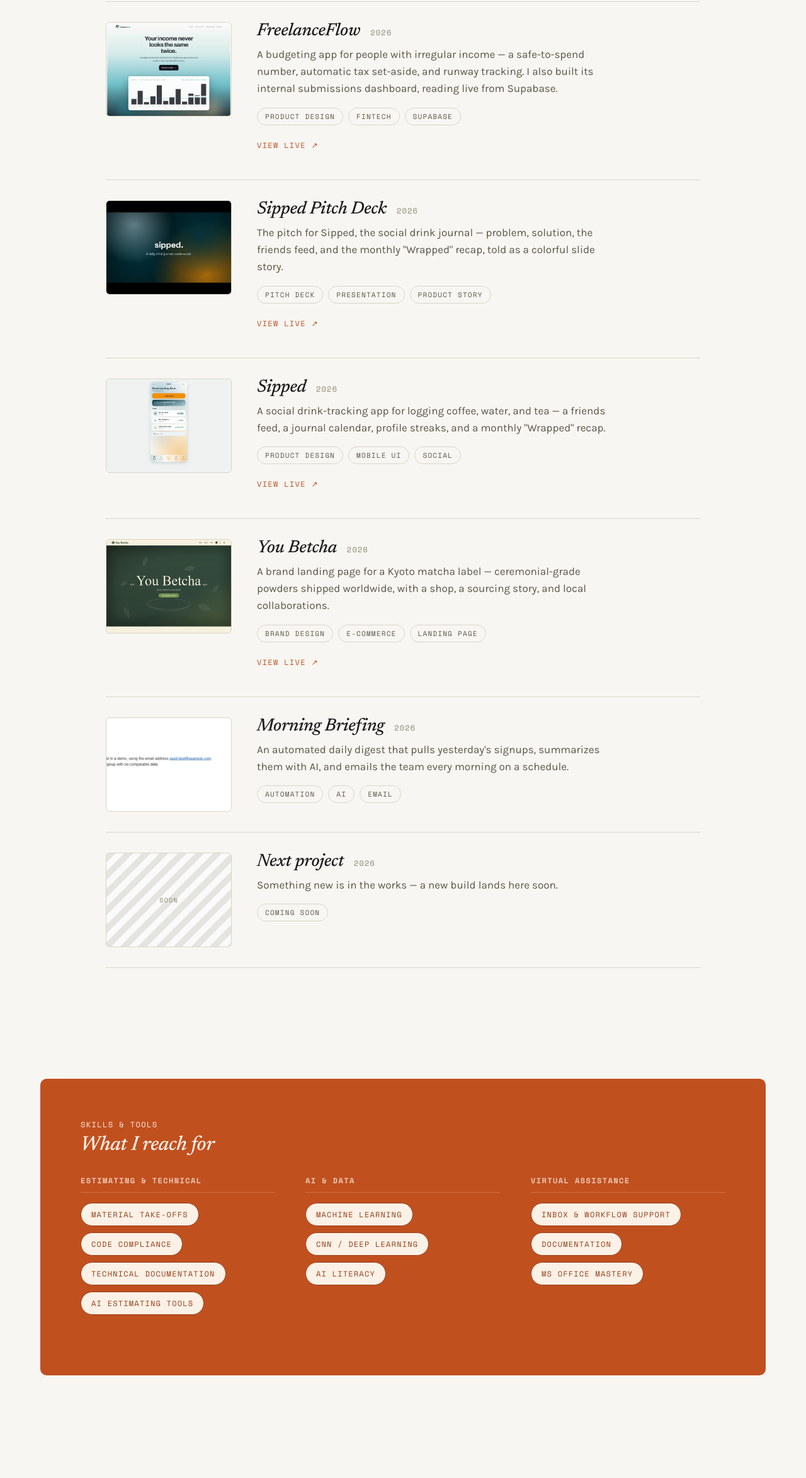
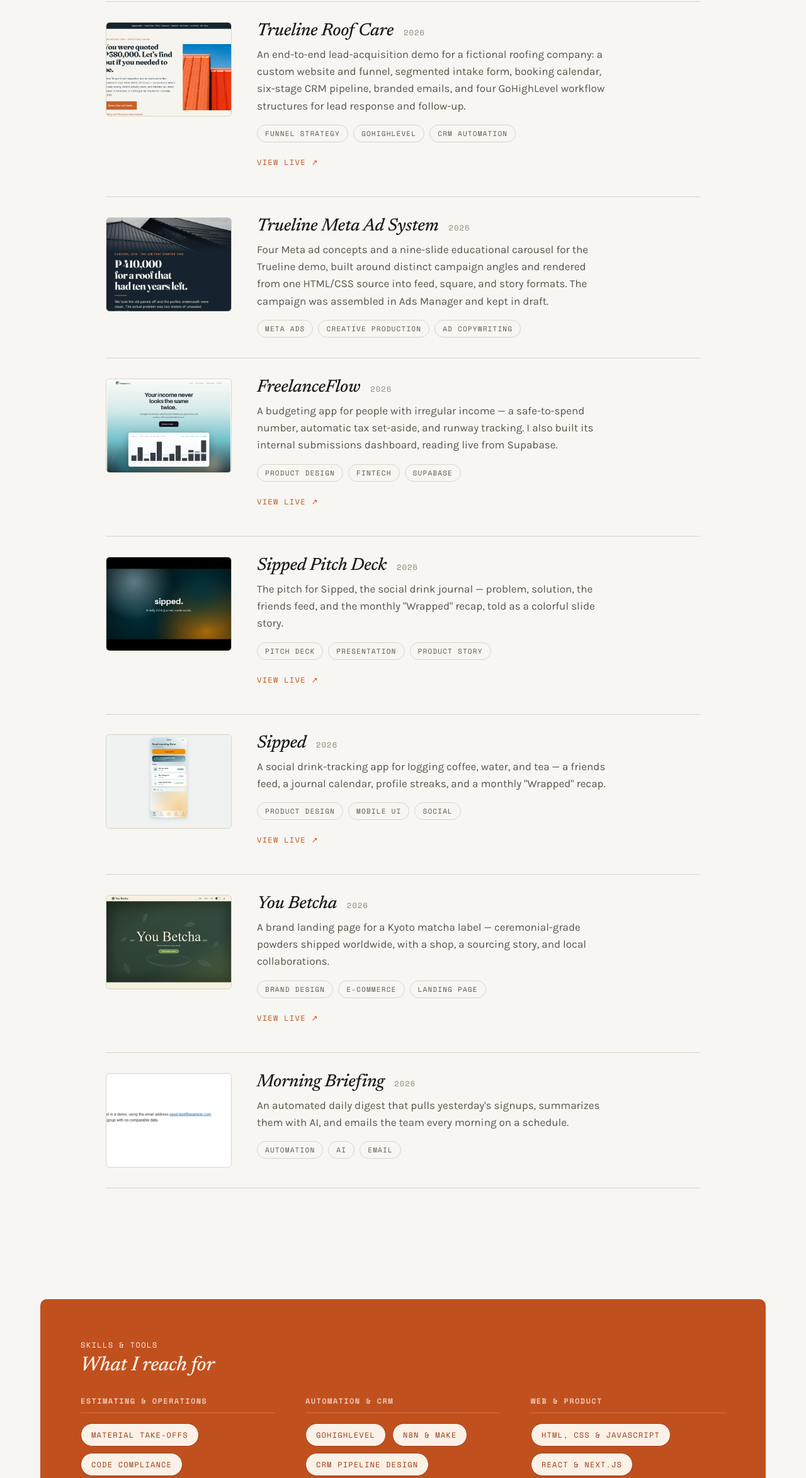
Before and after one commit to kennbutchoigutierrez/Gutierrez-Portfolio, a website: page index.html in a window 1280 px wide. Shown: the part 2734-5081 px from the top of the page at 63% size. Drawn offline with nearby package versions, Linux system fonts and the light colour scheme.

Commit message:
Add Trueline funnel and Meta ads projects

```diff
--- a/index.html
+++ b/index.html
@@ -194,7 +194,6 @@ a:hover{color:var(--link-hover);}
 .tag{font-family:var(--font-mono);font-size:11px;letter-spacing:1.2px;text-transform:uppercase;color:var(--text-muted);border:1px solid var(--border-default);border-radius:var(--radius-pill);padding:5px 12px;}
 .work-row__link{display:inline-flex;align-items:center;min-height:44px;gap:7px;margin-top:10px;font-family:var(--font-mono);font-size:12px;letter-spacing:1.3px;text-transform:uppercase;color:var(--color-accent-2);border-bottom:1px solid transparent;transition:color var(--duration-fast) var(--ease-quiet),border-color var(--duration-fast) var(--ease-quiet);}
 .work-row__link:hover{color:var(--color-accent-2-strong);border-color:var(--color-accent-2-strong);}
-.work-row--soon{opacity:0.7;}
 /* Autoplay project reel at the top of Work */
 .work-reel{position:relative;margin:8px 0 52px;border-radius:var(--radius-md);overflow:hidden;border:1px solid var(--border-default);box-shadow:var(--shadow-raised);background:var(--color-paper-deep);aspect-ratio:16/9;}
 .work-reel__video,.work-reel__poster{display:block;width:100%;height:100%;object-fit:cover;}
@@ -363,6 +362,27 @@ html.js-reveal .reveal.is-visible{opacity:1;transform:none;}
     <div class="rows">
       <div class="work-row">
         <div class="work-row__thumb work-row__thumb--shot">
+          <img src="images/trueline-funnel.png" alt="Trueline Roof Care website and lead-generation funnel" loading="lazy" style="object-position:center">
+        </div>
+        <div class="work-row__body">
+          <div class="work-row__head"><h3 class="work-row__name">Trueline Roof Care</h3><span class="work-row__year">2026</span></div>
+          <p class="work-row__outcome">An end-to-end lead-acquisition demo for a fictional roofing company: a custom website and funnel, segmented intake form, booking calendar, six-stage CRM pipeline, branded emails, and four GoHighLevel workflow structures for lead response and follow-up.</p>
+          <div class="tags"><span class="tag">Funnel Strategy</span><span class="tag">GoHighLevel</span><span class="tag">CRM Automation</span></div>
+          <a class="work-row__link" href="https://trueline-roof-care.vercel.app/" target="_blank" rel="noopener">View live ↗</a>
+        </div>
+      </div>
+      <div class="work-row">
+        <div class="work-row__thumb work-row__thumb--shot">
+          <img src="images/trueline-meta-ads.png" alt="Trueline Roof Care Meta advertising creative" loading="lazy" style="object-position:center">
+        </div>
+        <div class="work-row__body">
+          <div class="work-row__head"><h3 class="work-row__name">Trueline Meta Ad System</h3><span class="work-row__year">2026</span></div>
+          <p class="work-row__outcome">Four Meta ad concepts and a nine-slide educational carousel for the Trueline demo, built around distinct campaign angles and rendered from one HTML/CSS source into feed, square, and story formats. The campaign was assembled in Ads Manager and kept in draft.</p>
+          <div class="tags"><span class="tag">Meta Ads</span><span class="tag">Creative Production</span><span class="tag">Ad Copywriting</span></div>
+        </div>
+      </div>
+      <div class="work-row">
+        <div class="work-row__thumb work-row__thumb--shot">
           <picture>
             <source srcset="images/freelanceflow-landing.webp" type="image/webp">
             <img src="images/freelanceflow-landing.jpg" alt="FreelanceFlow landing page" loading="lazy">
@@ -430,14 +450,6 @@ html.js-reveal .reveal.is-visible{opacity:1;transform:none;}
           <div class="tags"><span class="tag">Automation</span><span class="tag">AI</span><span class="tag">Email</span></div>
         </div>
       </div>
-      <div class="work-row work-row--soon">
-        <div class="work-row__thumb"><span>Soon</span></div>
-        <div class="work-row__body">
-          <div class="work-row__head"><h3 class="work-row__name">Next project</h3><span class="work-row__year">2026</span></div>
-          <p class="work-row__outcome">Something new is in the works — a new build lands here soon.</p>
-          <div class="tags"><span class="tag">Coming soon</span></div>
-        </div>
-      </div>
     </div>
   </section>
 
@@ -448,28 +460,39 @@ html.js-reveal .reveal.is-visible{opacity:1;transform:none;}
       <h2 class="skills__h2">What I reach for</h2>
       <div class="skills__groups">
         <div class="skills__group">
-          <h3 class="skills__cat">Estimating &amp; Technical</h3>
+          <h3 class="skills__cat">Estimating &amp; Operations</h3>
           <div class="skills__grid">
             <span class="skill-pill">Material take-offs</span>
             <span class="skill-pill">Code compliance</span>
+            <span class="skill-pill">Inventory &amp; pricing systems</span>
             <span class="skill-pill">Technical documentation</span>
-            <span class="skill-pill">AI estimating tools</span>
           </div>
         </div>
         <div class="skills__group">
-          <h3 class="skills__cat">AI &amp; Data</h3>
+          <h3 class="skills__cat">Automation &amp; CRM</h3>
           <div class="skills__grid">
-            <span class="skill-pill">Machine learning</span>
-            <span class="skill-pill">CNN / deep learning</span>
-            <span class="skill-pill">AI literacy</span>
+            <span class="skill-pill">GoHighLevel</span>
+            <span class="skill-pill">n8n &amp; Make</span>
+            <span class="skill-pill">CRM pipeline design</span>
+            <span class="skill-pill">Email &amp; workflow automation</span>
           </div>
         </div>
         <div class="skills__group">
-          <h3 class="skills__cat">Virtual Assistance</h3>
+          <h3 class="skills__cat">Web &amp; Product</h3>
           <div class="skills__grid">
-            <span class="skill-pill">Inbox &amp; workflow support</span>
-            <span class="skill-pill">Documentation</span>
-            <span class="skill-pill">MS Office mastery</span>
+            <span class="skill-pill">HTML, CSS &amp; JavaScript</span>
+            <span class="skill-pill">React &amp; Next.js</span>
+            <span class="skill-pill">Supabase &amp; serverless APIs</span>
+            <span class="skill-pill">Product design</span>
+          </div>
+        </div>
+        <div class="skills__group">
+          <h3 class="skills__cat">Growth &amp; Creative</h3>
+          <div class="skills__grid">
+            <span class="skill-pill">Funnel strategy</span>
+            <span class="skill-pill">Meta ad creative</span>
+            <span class="skill-pill">Landing-page copy</span>
+            <span class="skill-pill">Multi-format content</span>
           </div>
         </div>
       </div>
```
Also changed, not shown: images/trueline-funnel.png (added), images/trueline-meta-ads.png (added).
